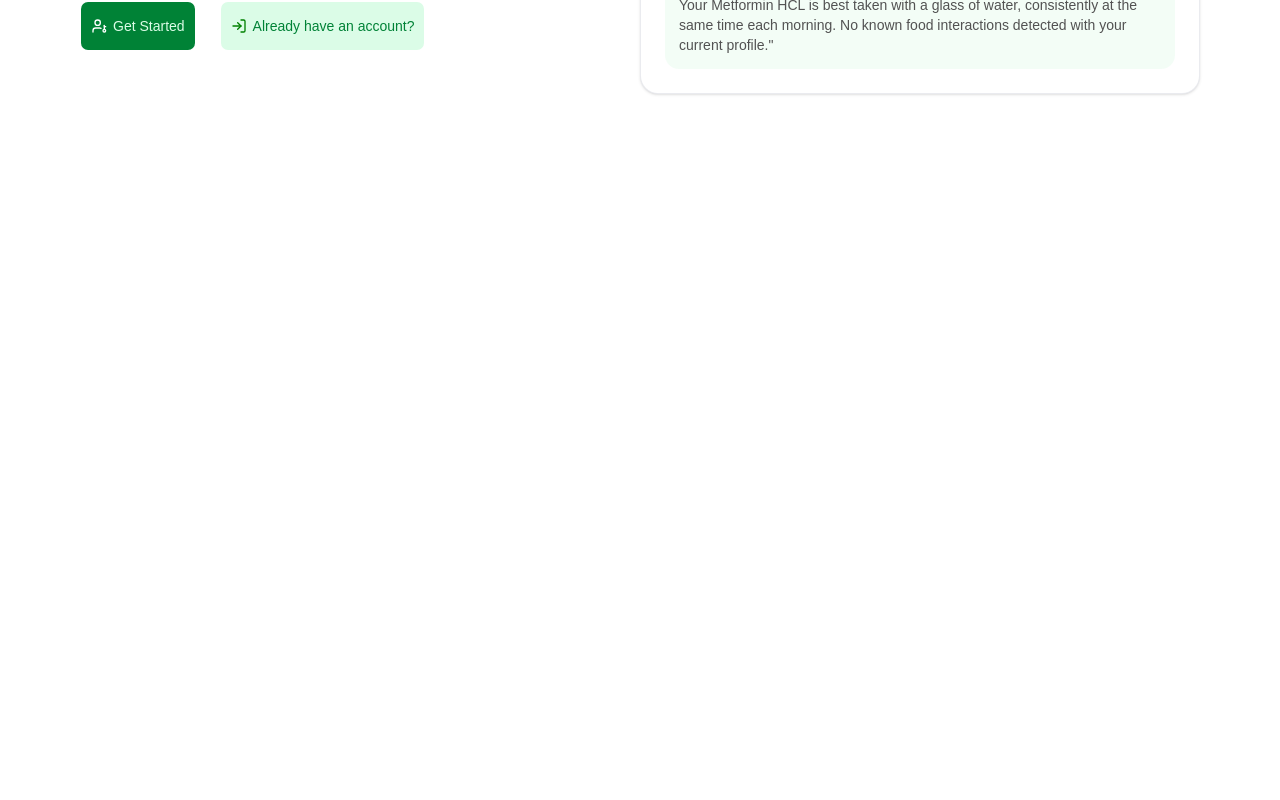
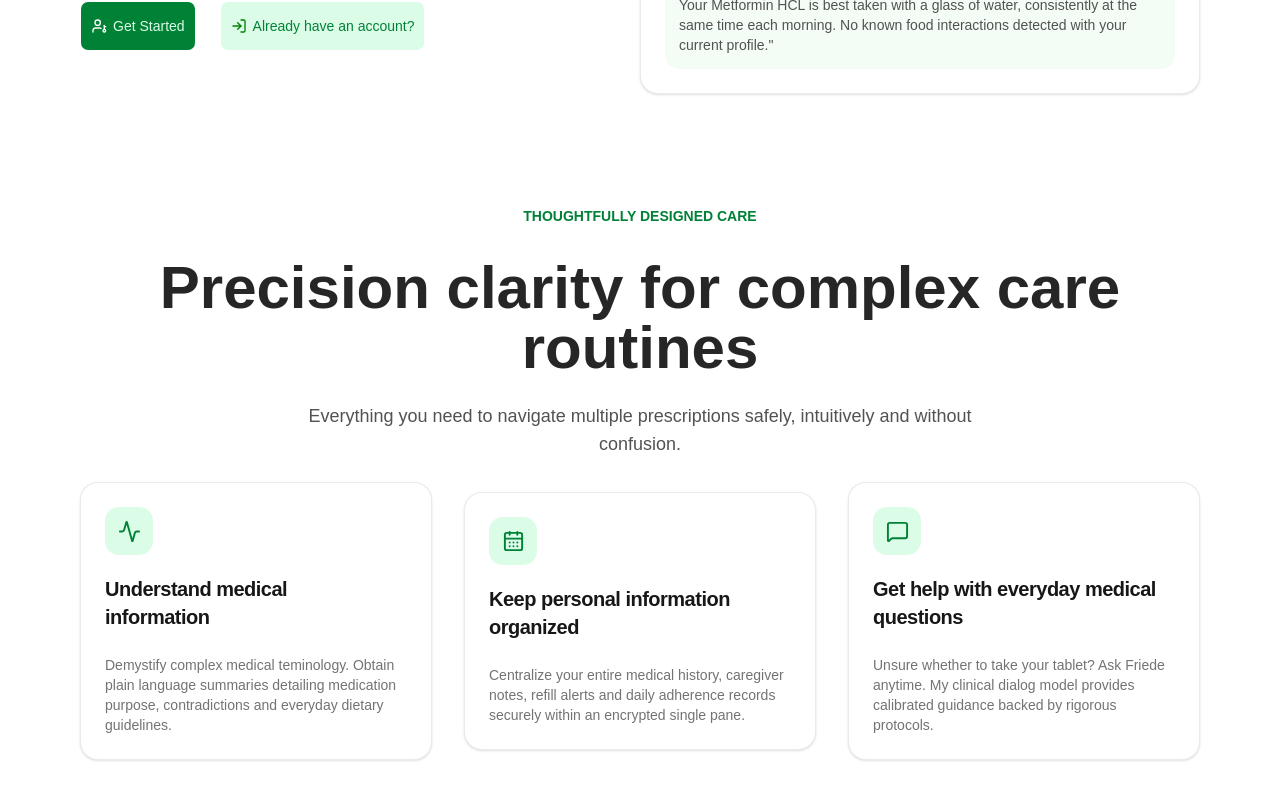
Before and after one commit to saadsayyed10/friede-app, a React (Vite) app in the folder frontend/: page / in a window 1280 px wide. Shown: the part 542-1342 px from the top of the page. Before the commit the page ends 888 px from the top, so only its background shows below. Built offline with nearby package versions, Linux system fonts and the light colour scheme.

Commit message:
UI: Landing

```diff
--- a/frontend/src/pages/Landing.tsx
+++ b/frontend/src/pages/Landing.tsx
@@ -1,11 +1,14 @@
 import { Button } from "@/components/ui/button";
 import Navbar from "./Unverified/Navbar";
 import {
+  Activity,
   Badge,
   BotMessageSquare,
   Calendar,
+  CalendarDays,
   Clock,
   LogIn,
+  MessageSquare,
   Pill,
   UserKey,
 } from "lucide-react";
@@ -62,7 +65,6 @@ const Landing = () => {
               </Button>
             </div>
           </div>
-
           <div className="flex justify-end items-end flex-col w-[50%] lg:gap-y-6">
             <div className="w-full rounded-2xl border border-gray-200/80 bg-white p-5 shadow-sm transition-all duration-200 hover:shadow-md sm:p-6">
               <div className="flex flex-col gap-5">
@@ -156,6 +158,106 @@ const Landing = () => {
             </div>
           </div>
         </div>
+
+        <div className="flex justify-center items-center w-full flex-col lg:gap-y-6 lg:mt-16">
+          <Button
+            variant={"secondary"}
+            className={"bg-white text-green-700 hover:bg-white font-semibold"}
+          >
+            THOUGHTFULLY DESIGNED CARE
+          </Button>
+
+          <h2 className="text-6xl font-semibold text-neutral-800 text-center">
+            Precision clarity for complex care
+            <br /> routines
+          </h2>
+
+          <h6 className="w-[60%] text-lg text-neutral-600 text-center">
+            Everything you need to navigate multiple prescriptions safely,
+            intuitively and without confusion.
+          </h6>
+
+          <div className="flex justify-center items-center w-full lg:gap-x-8">
+            <div className="w-full rounded-2xl border border-gray-200/80 bg-white p-5 shadow-sm transition-all duration-200 hover:shadow-md sm:p-6">
+              <div className="flex flex-col gap-5">
+                <div className="flex items-start gap-3">
+                  <div className="flex h-12 w-12 shrink-0 items-center justify-center rounded-xl bg-green-100 text-green-700">
+                    <Activity size={23} />
+                  </div>
+                </div>
+
+                <div className="flex flex-wrap items-center gap-2">
+                  <div className="min-w-0 flex-1">
+                    <h4 className="text-lg font-semibold tracking-tight text-neutral-900 sm:text-xl">
+                      Understand medical <br />
+                      information
+                    </h4>
+                  </div>
+                </div>
+
+                <div className="flex flex-wrap items-center">
+                  <p className="mt-1 text-sm text-neutral-500">
+                    Demystify complex medical teminology. Obtain plain language
+                    summaries detailing medication purpose, contradictions and
+                    everyday dietary guidelines.
+                  </p>
+                </div>
+              </div>
+            </div>
+
+            <div className="w-full rounded-2xl border border-gray-200/80 bg-white p-5 shadow-sm transition-all duration-200 hover:shadow-md sm:p-6">
+              <div className="flex flex-col gap-5">
+                <div className="flex items-start gap-3">
+                  <div className="flex h-12 w-12 shrink-0 items-center justify-center rounded-xl bg-green-100 text-green-700">
+                    <CalendarDays size={23} />
+                  </div>
+                </div>
+
+                <div className="flex flex-wrap items-center gap-2">
+                  <div className="min-w-0 flex-1">
+                    <h4 className="text-lg font-semibold tracking-tight text-neutral-900 sm:text-xl">
+                      Keep personal information organized
+                    </h4>
+                  </div>
+                </div>
+
+                <div className="flex flex-wrap items-center">
+                  <p className="mt-1 text-sm text-neutral-500">
+                    Centralize your entire medical history, caregiver notes,
+                    refill alerts and daily adherence records securely within an
+                    encrypted single pane.
+                  </p>
+                </div>
+              </div>
+            </div>
+
+            <div className="w-full rounded-2xl border border-gray-200/80 bg-white p-5 shadow-sm transition-all duration-200 hover:shadow-md sm:p-6">
+              <div className="flex flex-col gap-5">
+                <div className="flex items-start gap-3">
+                  <div className="flex h-12 w-12 shrink-0 items-center justify-center rounded-xl bg-green-100 text-green-700">
+                    <MessageSquare size={23} />
+                  </div>
+                </div>
+
+                <div className="flex flex-wrap items-center gap-2">
+                  <div className="min-w-0 flex-1">
+                    <h4 className="text-lg font-semibold tracking-tight text-neutral-900 sm:text-xl">
+                      Get help with everyday medical questions
+                    </h4>
+                  </div>
+                </div>
+
+                <div className="flex flex-wrap items-center">
+                  <p className="mt-1 text-sm text-neutral-500">
+                    Unsure whether to take your tablet? Ask Friede anytime. My
+                    clinical dialog model provides calibrated guidance backed by
+                    rigorous protocols.
+                  </p>
+                </div>
+              </div>
+            </div>
+          </div>
+        </div>
       </div>
     </>
   );
```
